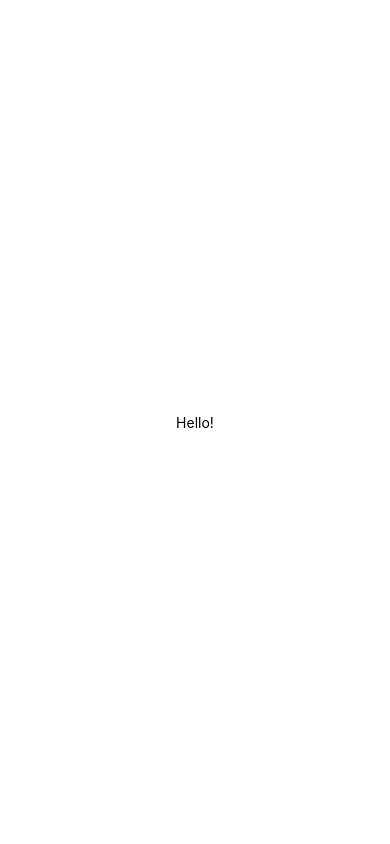
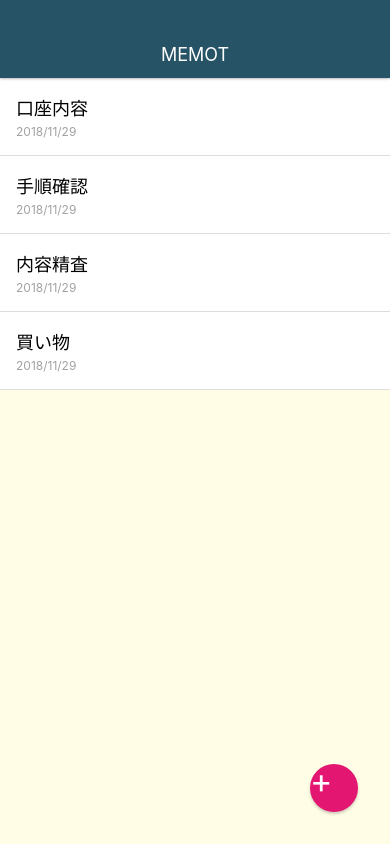
Before and after one commit to tocoro10/MemoApp, a React Native app: screen / in a window 390 px wide. Built offline with nearby package versions, Linux system fonts and the light colour scheme.

Commit message:
create memolist

```diff
--- a/App.js
+++ b/App.js
@@ -1,11 +1,42 @@
 import React from 'react';
 import { StyleSheet, Text, View } from 'react-native';
+
 
 export default class App extends React.Component {
   render() {
     return (
       <View style={styles.container}>
-        <Text>Hello!</Text>
+        <View style={styles.appbar}>
+          <View>
+            <Text style={styles.appbarTittle}>MEMOT</Text>
+          </View>
+        </View>
+
+        <View style={styles.memoList}>
+          <View style={styles.memoListItems}>
+            <Text style={styles.memoTittle}>口座内容</Text>
+            <Text style={styles.memoDate}>2018/11/29</Text>
+          </View>
+
+          <View style={styles.memoListItems}>
+            <Text style={styles.memoTittle}>手順確認</Text>
+            <Text style={styles.memoDate}>2018/11/29</Text>
+          </View>
+
+          <View style={styles.memoListItems}>
+            <Text style={styles.memoTittle}>内容精査</Text>
+            <Text style={styles.memoDate}>2018/11/29</Text>
+          </View>
+
+          <View style={styles.memoListItems}>
+            <Text style={styles.memoTittle}>買い物</Text>
+            <Text style={styles.memoDate}>2018/11/29</Text>
+          </View>
+        </View>
+
+        <View style={styles.memoAddButton}>
+          <Text style ={styles.memoAddButtonTittle}>+</Text>
+        </View>
       </View>
     );
   }
@@ -14,8 +45,68 @@ export default class App extends React.Component {
 const styles = StyleSheet.create({
   container: {
     flex: 1,
-    backgroundColor: '#fff',
+    backgroundColor: '#fffde6',
     alignItems: 'center',
     justifyContent: 'center',
+    paddingTop:78,
   },
+  memoAddButton:{
+    position:'absolute',
+    bottom:32,
+    right:32,
+    width:48,
+    height:48,
+    backgroundColor:'#e31671',
+    borderRadius:24,
+    shadowColor:'#000',
+    shadowOffset:{width:0, height:2},
+    shadowOpacity:0.2,
+    shadowRadius:3,
+  },
+  memoAddButtonTittle:{
+    fontSize:34,
+    lineHeight:34,
+    color:'#fff',
+  },
+  memoList:{
+    width:'100%',
+    flex:1,
+  },
+  memoListItems:{
+    padding:16,
+    borderBottomWidth:1,
+    borderBottomColor:'#ddd',
+    backgroundColor:'#fff',
+  },
+  memoTittle:{
+    fontSize:18,
+    marginBottom:4,
+  },
+  memoDate:{
+    fontSize:12,
+    color:'#a2a2a2',
+  },
+
+  appbar:{
+    position:'absolute',
+    top:0,
+    left:0,
+    right:0,
+    height:78,
+    paddingTop:30,
+    backgroundColor:'#265366',
+    justifyContent:'center',
+    alignItems:'center',
+    shadowColor:'#000',
+    shadowOffset:{width:0, height:0},
+    shadowOpacity:0.5,
+    shadowRadius:3,
+    zIndex:10,
+  },
+
+  appbarTittle:{
+    color:'#fff',
+    fontSize:18,
+  },
+
 });
```
Also changed, not shown: src/elements/BodyText.js (added, +30 -0 lines), 1 other file (tests, documents, lock files or other folders).
